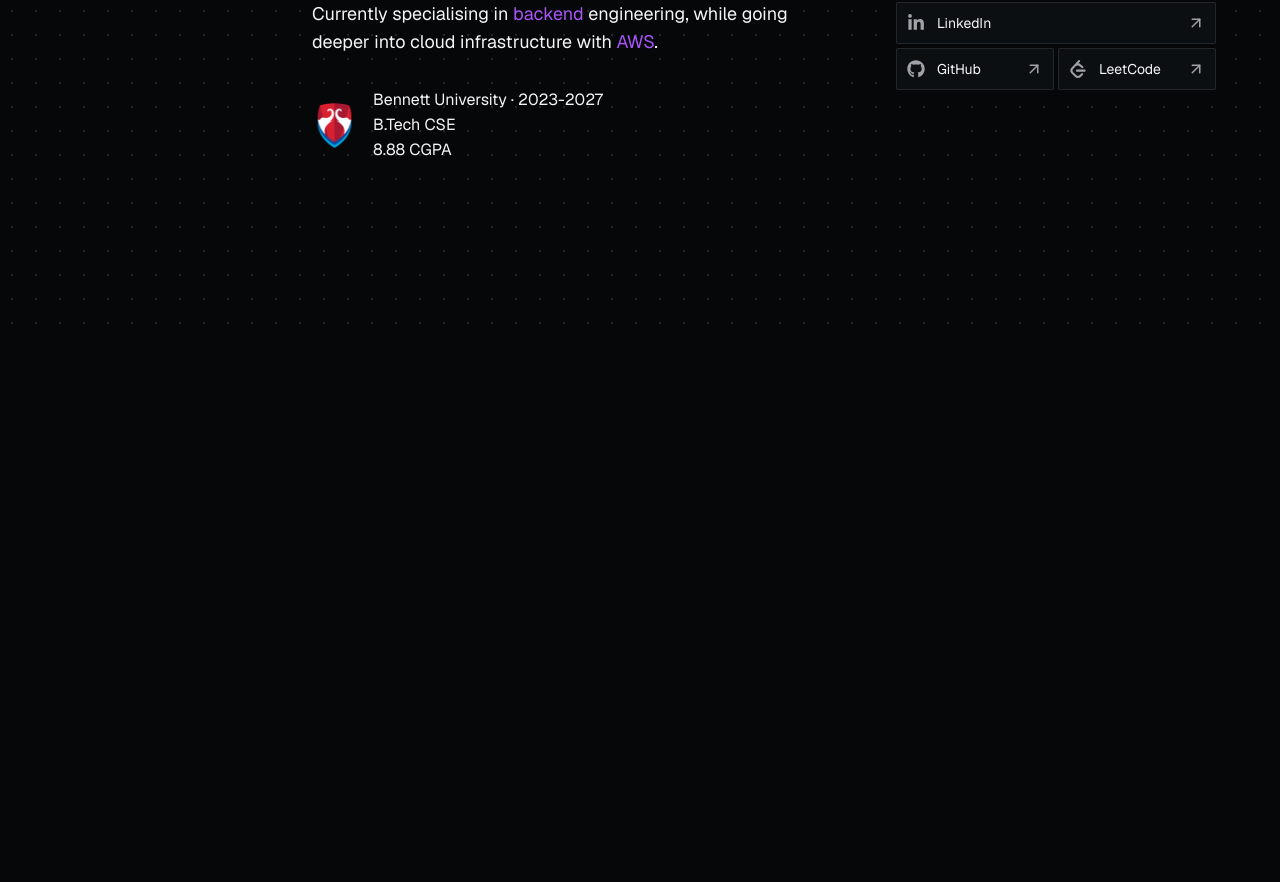
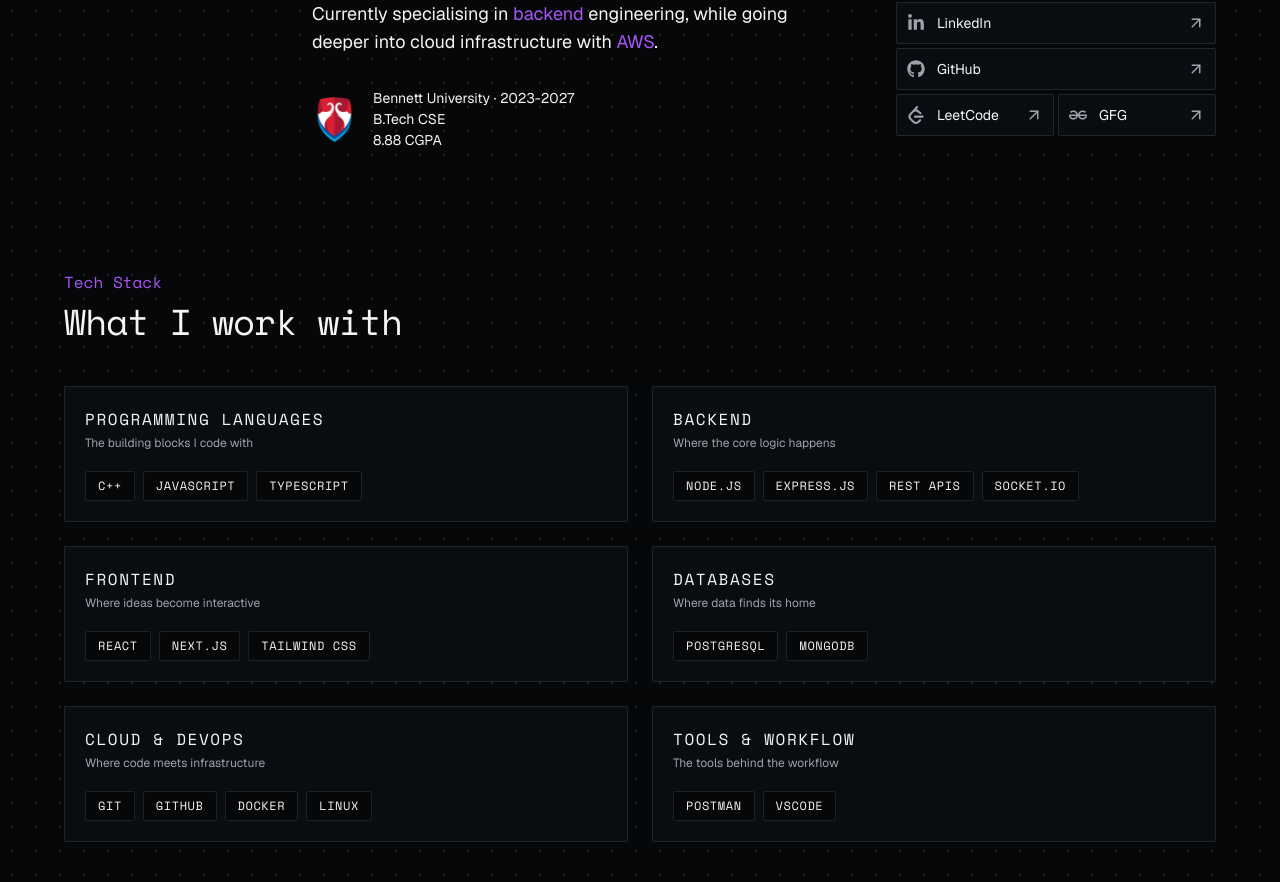
Before and after one commit to Geeteshgit/portfolio-website, a Next.js app: page / in a window 1280 px wide. Shown: the part 457-1339 px from the top of the page. Before the commit the page ends 800 px from the top, so only its background shows below. Built offline with nearby package versions, Linux system fonts and the light colour scheme.

Commit message:
add tech stack and fix about section (#8)

```diff
--- a/next.config.ts
+++ b/next.config.ts
@@ -1,7 +1,7 @@
 import type { NextConfig } from "next";
 
 const nextConfig: NextConfig = {
-  allowedDevOrigins: ["192.168.1.34"],
+  allowedDevOrigins: ["192.168.1.35"],
 };
 
 export default nextConfig;
--- a/src/app/globals.css
+++ b/src/app/globals.css
@@ -10,7 +10,7 @@
   --foreground: #f5f5f5;
 
   /* Surfaces */
-  --surface: #0b0f12;
+  --surface: #090c10;
   --elevated: #11161a;
 
   /* Text */
@@ -112,18 +112,3 @@
   -webkit-font-smoothing: antialiased;
   -moz-osx-font-smoothing: grayscale;
 }
-
-@keyframes scaleInfinite {
-  0%,
-  100% {
-    transform: scale(1);
-  }
-
-  50% {
-    transform: scale(1.25);
-  }
-}
-
-.scale-infinite {
-  animation: scaleInfinite 5s ease-in-out infinite;
-}
--- a/src/app/page.tsx
+++ b/src/app/page.tsx
@@ -1,10 +1,12 @@
 import React from "react";
 import About from "@/components/about/About";
+import TechStack from "@/components/tech-stack/TechStack";
 
 const HomePage = () => {
   return (
     <main>
       <About />
+      <TechStack />
     </main>
   );
 };
--- a/src/components/about/AboutInfo.tsx
+++ b/src/components/about/AboutInfo.tsx
@@ -1,35 +1,11 @@
+import ContactnProfileContainer from "./ContactnProfileContainer";
 import CurrentlyFocused from "./CurrentlyFocused";
-import ContactDetails from "./ContactDetails";
-import ProfileLinks from "./ProfileLinks";
-import { myData } from "@/data/mydata";
-import { FaGithub, FaLinkedinIn } from "react-icons/fa6";
-import { FiMail, FiPhone } from "react-icons/fi";
-import { SiLeetcode } from "react-icons/si";
 
 const AboutInfo = () => {
   return (
-    <div className="shrink-0 w-xs md:w-sm lg:w-xs flex flex-col md:flex-row lg:flex-col md:items-start gap-2">
+    <div className="shrink-0 w-xs md:w-sm lg:w-xs flex flex-col md:flex-row lg:flex-col md:items-stretch gap-2">
       <CurrentlyFocused />
-      {/* Contact Information */}
-      <div className="w-full flex flex-col gap-1 mt-1 md:mt-0 lg:mt-1 font-body text-sm">
-        <div className="w-full flex flex-col gap-1">
-          <ContactDetails Icon={FiMail} value={myData.email} />
-          <ContactDetails Icon={FiPhone} value={myData.phone} />
-        </div>
-        <ProfileLinks
-          href={myData.linkedin}
-          Icon={FaLinkedinIn}
-          label="LinkedIn"
-        />
-        <div className="w-full grid grid-cols-2 gap-1">
-          <ProfileLinks href={myData.github} Icon={FaGithub} label="GitHub" />
-          <ProfileLinks
-            href={myData.leetcode}
-            Icon={SiLeetcode}
-            label="LeetCode"
-          />
-        </div>
-      </div>
+      <ContactnProfileContainer />
     </div>
   );
 };
--- a/src/components/about/ContactDetails.tsx
+++ b/src/components/about/ContactCard.tsx
@@ -2,11 +2,11 @@
 import CopyButton from "../CopyButton";
 import { IconType } from "react-icons";
 
-type ContactDetailsProps = {
+type ContactCardProps = {
   Icon: IconType;
   value: string;
 };
-const ContactDetails = ({ Icon, value }: ContactDetailsProps) => {
+const ContactCard = ({ Icon, value }: ContactCardProps) => {
   return (
     <div className="flex items-center gap-3 rounded-xs border border-border bg-surface p-2.5">
       <Icon className="text-muted" size={18} />
@@ -15,4 +15,4 @@
     </div>
   );
 };
-export default ContactDetails;
+export default ContactCard;
--- /dev/null
+++ b/src/components/about/ContactnProfileContainer.tsx
@@ -0,0 +1,38 @@
+import React from "react";
+import ContactCard from "./ContactCard";
+import ProfileLinks from "./ProfileLinks";
+import { myData } from "@/data/mydata";
+import { FaGithub, FaLinkedinIn } from "react-icons/fa6";
+import { FiMail, FiPhone } from "react-icons/fi";
+import { SiGeeksforgeeks, SiLeetcode } from "react-icons/si";
+
+const ContactnProfileContainer = () => {
+  return (
+    <div className="w-full flex flex-col gap-1 mt-1 md:mt-0 lg:mt-1 font-body text-sm">
+      <div className="w-full flex flex-col gap-1">
+        <ContactCard Icon={FiMail} value={myData.email} />
+        <ContactCard Icon={FiPhone} value={myData.phone} />
+      </div>
+      <ProfileLinks
+        href={myData.linkedin}
+        Icon={FaLinkedinIn}
+        label="LinkedIn"
+      />
+      <ProfileLinks href={myData.github} Icon={FaGithub} label="GitHub" />
+      <div className="w-full grid grid-cols-2 gap-1">
+        <ProfileLinks
+          href={myData.leetcode}
+          Icon={SiLeetcode}
+          label="LeetCode"
+        />
+        <ProfileLinks
+          href={myData.geeksforgeeks}
+          Icon={SiGeeksforgeeks}
+          label="GFG"
+        />
+      </div>
+    </div>
+  );
+};
+
+export default ContactnProfileContainer;
--- a/src/components/about/EducationDetails.tsx
+++ b/src/components/about/EducationDetails.tsx
@@ -4,7 +4,7 @@
 
 const EducationDetails = () => {
   return (
-    <div className="flex items-center gap-4 mt-4">
+    <div className="flex items-center gap-4 mt-2 sm:mt-4">
       {/* Bennett Logo */}
       <div className="shrink-0">
         <Image
@@ -16,7 +16,7 @@
       </div>
 
       {/* Education Details */}
-      <div className="flex flex-col gap-px font-body">
+      <div className="flex flex-col gap-px text-sm font-body">
         <span>Bennett University · 2023-2027</span>
         <span>B.Tech CSE</span>
         <span>8.88 CGPA</span>
--- a/src/components/resume/ResumeAction.tsx
+++ b/src/components/resume/ResumeAction.tsx
@@ -17,7 +17,7 @@
         href="/resume.pdf"
         target="_blank"
         rel="noopener noreferrer"
-        className="flex items-center gap-2 rounded-xs border border-border p-2 transition-all duration-200 hover:border-primary/50 hover:text-primary px-5 py-2.5 hover:-translate-y-1"
+        className="flex items-center gap-2 rounded-xs border border-border p-2 transition-all duration-300 hover:border-primary/50 hover:text-primary px-5 py-2.5 hover:-translate-y-1"
       >
         <span>OPEN IN NEW TAB</span>
         <FiArrowUpRight size={18} />
--- /dev/null
+++ b/src/components/tech-stack/TechStack.tsx
@@ -0,0 +1,24 @@
+import techStack from "@/data/tech-stack";
+import TechStackCategoryCard from "./TechStackCategoryCard";
+
+const TechStack = () => {
+  return (
+    <section className="w-full max-w-7xl mx-auto px-4 sm:px-8 lg:px-16 py-10 flex flex-col gap-6">
+      <div>
+        <p className="text-primary">Tech Stack</p>
+
+        <h2 className="mt-2 text-3xl tracking-tight md:text-4xl">
+          What I work with
+        </h2>
+      </div>
+
+      <div className="mt-5 grid grid-cols-1 gap-3 sm:gap-6 sm:grid-cols-2">
+        {techStack.map((category) => (
+          <TechStackCategoryCard key={category.title} category={category} />
+        ))}
+      </div>
+    </section>
+  );
+};
+
+export default TechStack;
--- /dev/null
+++ b/src/components/tech-stack/TechStackCategoryCard.tsx
@@ -0,0 +1,35 @@
+import React from "react";
+
+type TechStackCategoryCardProps = {
+  category: {
+    title: string;
+    subtitle: string;
+    technologies: string[];
+  };
+};
+
+const TechStackCategoryCard = ({ category }: TechStackCategoryCardProps) => {
+  return (
+    <div
+      key={category.title}
+      className="rounded-xs border border-border bg-surface p-5 hover:border-primary hover:-translate-y-1 transition-all duration-300 group"
+    >
+      <h3 className="tracking-widest uppercase">{category.title}</h3>
+
+      <p className="mt-1 text-xs text-muted font-body">{category.subtitle}</p>
+
+      <div className="mt-5 flex flex-wrap gap-2">
+        {category.technologies.map((technology) => (
+          <span
+            key={technology}
+            className="rounded-xs tracking-wider uppercase border border-border bg-background px-3 py-1.5 text-xs group-hover:border-primary/50 transition-all duration-300"
+          >
+            {technology}
+          </span>
+        ))}
+      </div>
+    </div>
+  );
+};
+
+export default TechStackCategoryCard;
--- a/src/data/mydata.ts
+++ b/src/data/mydata.ts
@@ -6,6 +6,7 @@
   resume: string;
   github: string;
   leetcode: string;
+  geeksforgeeks: string;
   CGPA: number;
 };
 
@@ -18,5 +19,7 @@
     "https://drive.google.com/file/d/1y-7ZK_SeygvUpaZXBzxTNVAvPh8-cq1K/view?usp=sharing",
   github: "https://github.com/Geeteshgit",
   leetcode: "https://leetcode.com/Geetesh_Dalal",
+  geeksforgeeks:
+    "https://www.geeksforgeeks.org/profile/geetesw1vh?tab=activity",
   CGPA: 8.88,
 };
--- /dev/null
+++ b/src/data/tech-stack.ts
@@ -0,0 +1,40 @@
+type TechStackCategory = {
+  title: string;
+  subtitle: string;
+  technologies: string[];
+};
+
+export const techStack: TechStackCategory[] = [
+  {
+    title: "Programming Languages",
+    subtitle: "The building blocks I code with",
+    technologies: ["C++", "JavaScript", "TypeScript"],
+  },
+  {
+    title: "Backend",
+    subtitle: "Where the core logic happens",
+    technologies: ["Node.js", "Express.js", "REST APIs", "Socket.IO"],
+  },
+  {
+    title: "Frontend",
+    subtitle: "Where ideas become interactive",
+    technologies: ["React", "Next.js", "Tailwind CSS"],
+  },
+  {
+    title: "Databases",
+    subtitle: "Where data finds its home",
+    technologies: ["PostgreSQL", "MongoDB"],
+  },
+  {
+    title: "Cloud & DevOps",
+    subtitle: "Where code meets infrastructure",
+    technologies: ["Git", "GitHub", "Docker", "Linux"],
+  },
+  {
+    title: "Tools & Workflow",
+    subtitle: "The tools behind the workflow",
+    technologies: ["Postman", "VSCode"],
+  },
+];
+
+export default techStack;
```
